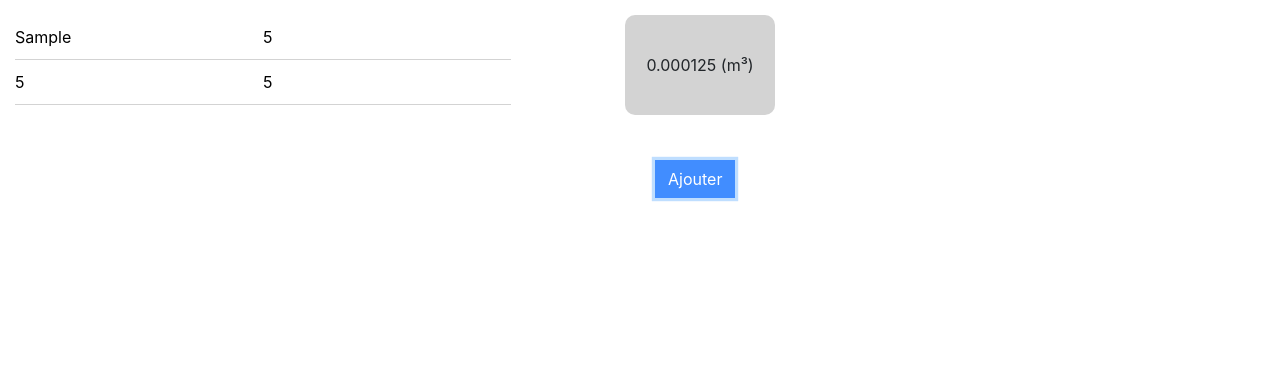
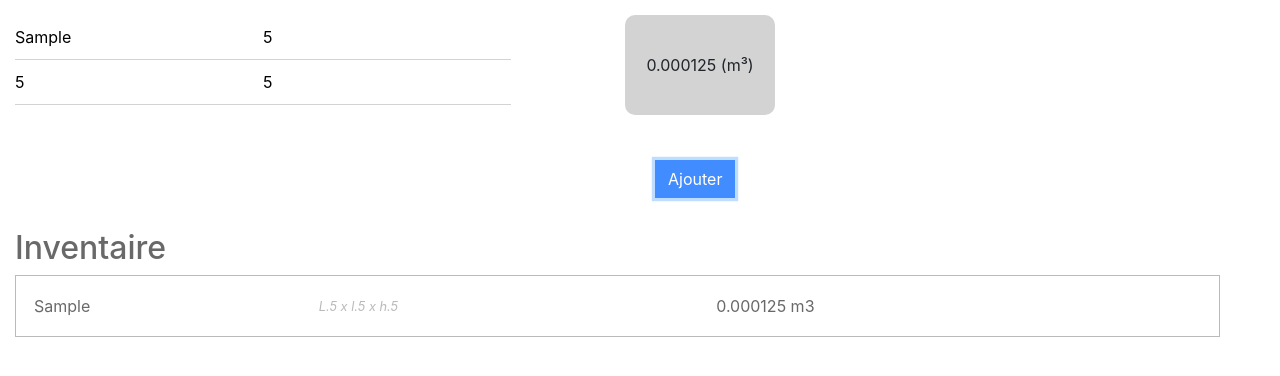
Before and after one commit to JeanneLespinasse/nextories-test, an Angular app in the folder my-app/: page / in a window 1280 px wide. Both pictures are taken after typing "Sample", "5", "5", "5" into the empty fields and a click on the button "Ajouter". Shown: the top 376 px of the page. Built offline with nearby package versions, Linux system fonts and the light colour scheme.

Commit message:
Show object in objectList in the html view

```diff
--- a/my-app/src/app/app.component.html
+++ b/my-app/src/app/app.component.html
@@ -31,4 +31,21 @@
         </div>
 
     </div>
+    <span class="separation row"></span>
+    <div class="container-fluid row">
+        <div class="container-fluid row">
+            <h2 class="table-title "> Inventaire </h2>
+        </div>
+        <div class="container-fluid row">
+            <div *ngIf="objectList.length == 0" class="content-table table-light-text" > Auncun meuble enregistré pour le moment </div>
+            <table *ngIf="objectList.length > 0" class="content-table object-table container-fluid">
+                <tr *ngFor="let object of objectList"
+                    class="content-table container-fluid">
+                    <td class="table-strong-text">{{ object.name }}</td>
+                    <td class="table-light-text">L.{{ object.length }} x l.{{ object.width }} x h.{{ object.heigth }}</td>
+                    <td class="table-strong-text">{{ object.volume }} m3</td>
+                </tr>
+            </table>
+        </div>
+    </div>
 </div>
--- a/my-app/src/app/app.component.scss
+++ b/my-app/src/app/app.component.scss
@@ -58,3 +58,30 @@
         border-radius: 0px;
     }
 }
+
+.table-title {
+    color: dimgray;
+    padding-left: 15px;
+}
+
+.object-table {
+    padding-left: 15px;
+}
+
+.content-table {
+    width: 100%;
+    margin-left: 15px;
+    padding: 15px;
+    border-collapse: unset;
+    border: 1px solid #bbbaba;
+}
+
+.table-light-text {
+    font-size: 0.8em;
+    color: #bbbaba;
+    font-style: italic;
+}
+
+.table-strong-text {
+    color: dimgray;
+}
```
